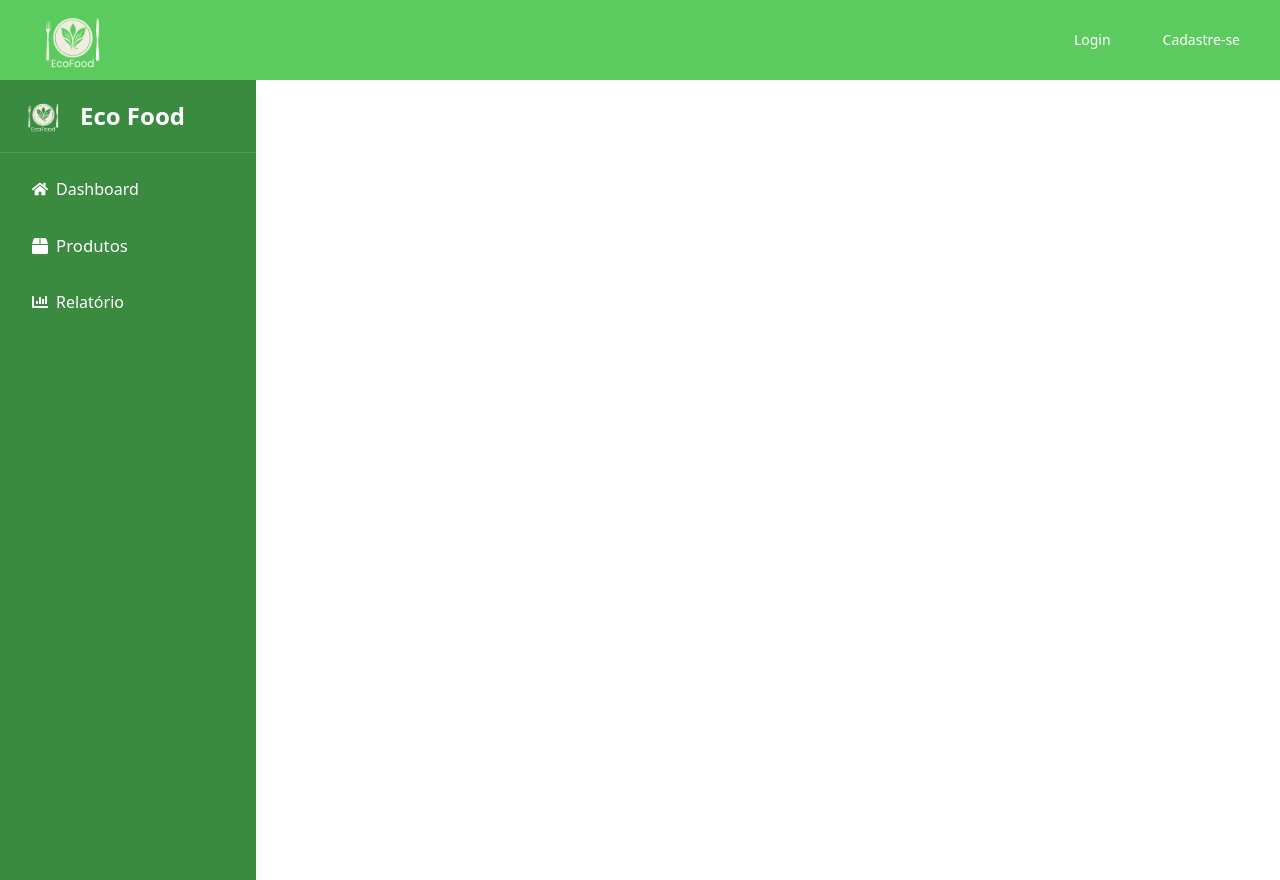
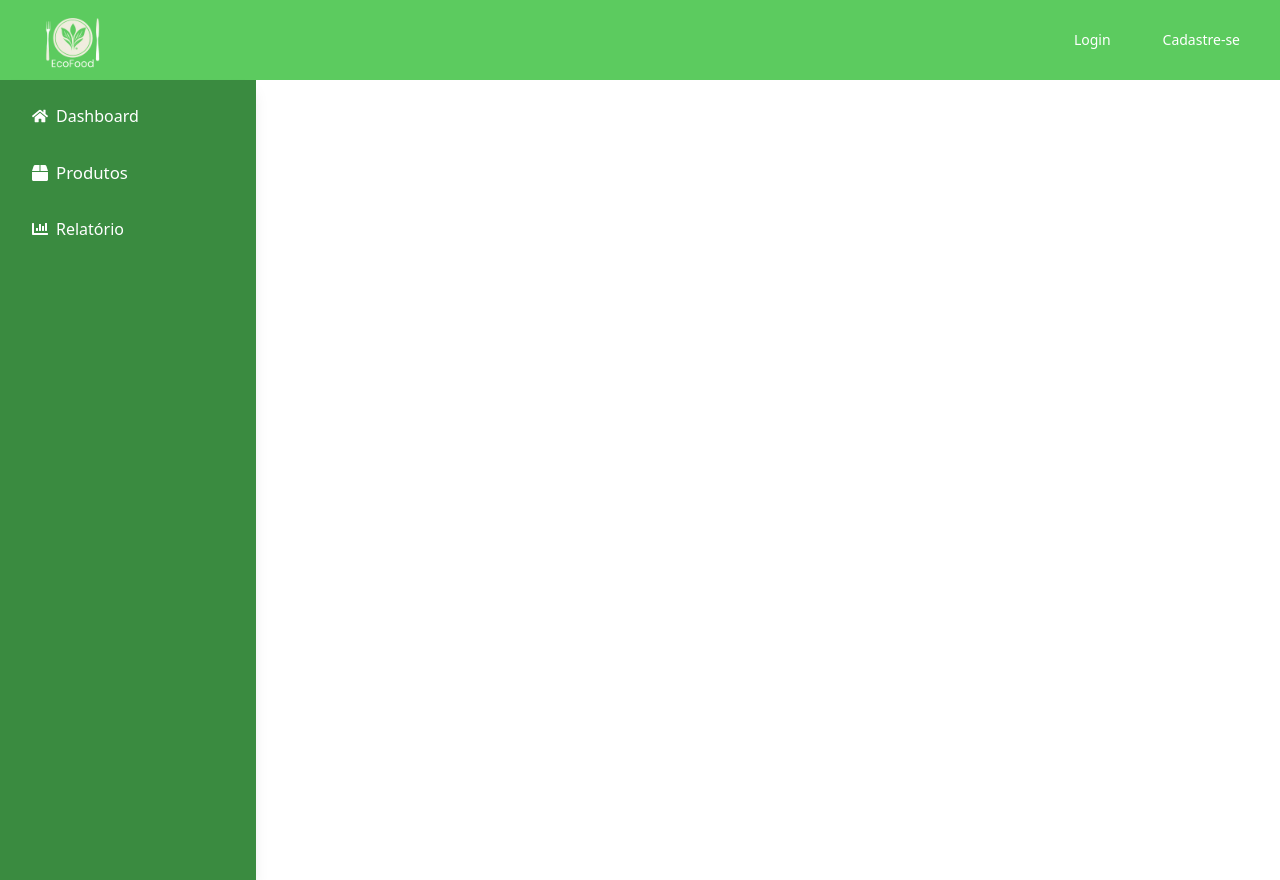
Before and after one commit to yuribodo/a-base-vem-forte, a Next.js app in the folder Front/: page / in a window 1280 px wide. Built offline with nearby package versions, Linux system fonts and the light colour scheme.

Commit message:
style: remove logo from sidebar

```diff
--- a/Front/components/Layout/SideBar/index.tsx
+++ b/Front/components/Layout/SideBar/index.tsx
@@ -3,22 +3,11 @@
 import React from "react";
 import Link from "next/link";
 import { FaHome, FaBox, FaChartBar } from "react-icons/fa";
-import Image from "next/image";
-import icon from "@/public/images/eco-food-logo.png"
 
 
 const index = () => {
   return (
     <aside className="h-screen w-64 bg-[#3a8b40] text-white flex flex-col shadow-lg">
-
-      <div className="p-4 text-2xl font-bold border-b border-white/10 flex items-center space-x-2">
-        <div className="w-14 h-10  rounded-full flex items-center justify-center text-[#3a8b40] font-bold">
-          <Image src={icon} alt="icon" width={140} height={244}/>
-        </div>
-        <span>Eco Food</span>
-      </div>
-
-
       <nav className="flex-1 p-4 space-y-4">
         <Link
           href="/dashboard"
```
